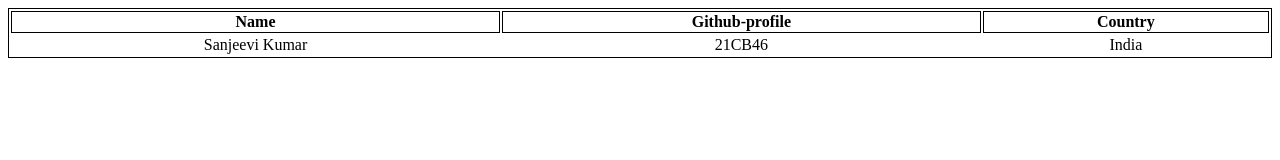
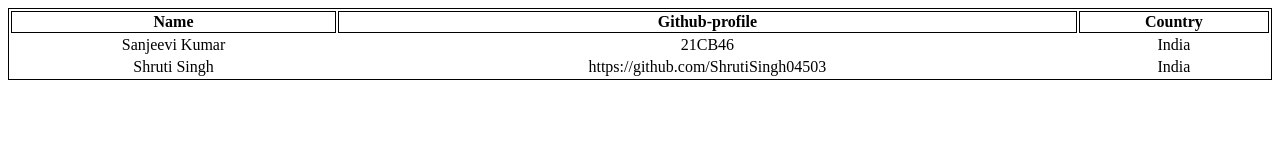
Before and after one commit to ShrutiSingh04503/Hacktoberfest-2024, a plain HTML site: page index.html in a window 1280 px wide. Drawn offline with Linux system fonts and the light colour scheme.

Commit message:
Update index.html

```diff
--- a/index.html
+++ b/index.html
@@ -23,6 +23,11 @@
           <td>21CB46</td>
           <td>India</td>
         </tr>
+        <tr>
+          <td>Shruti Singh</td>
+          <td>https://github.com/ShrutiSingh04503</td>
+          <td>India</td>
+        </tr>
       </table>
 </body>
 </html>
```
